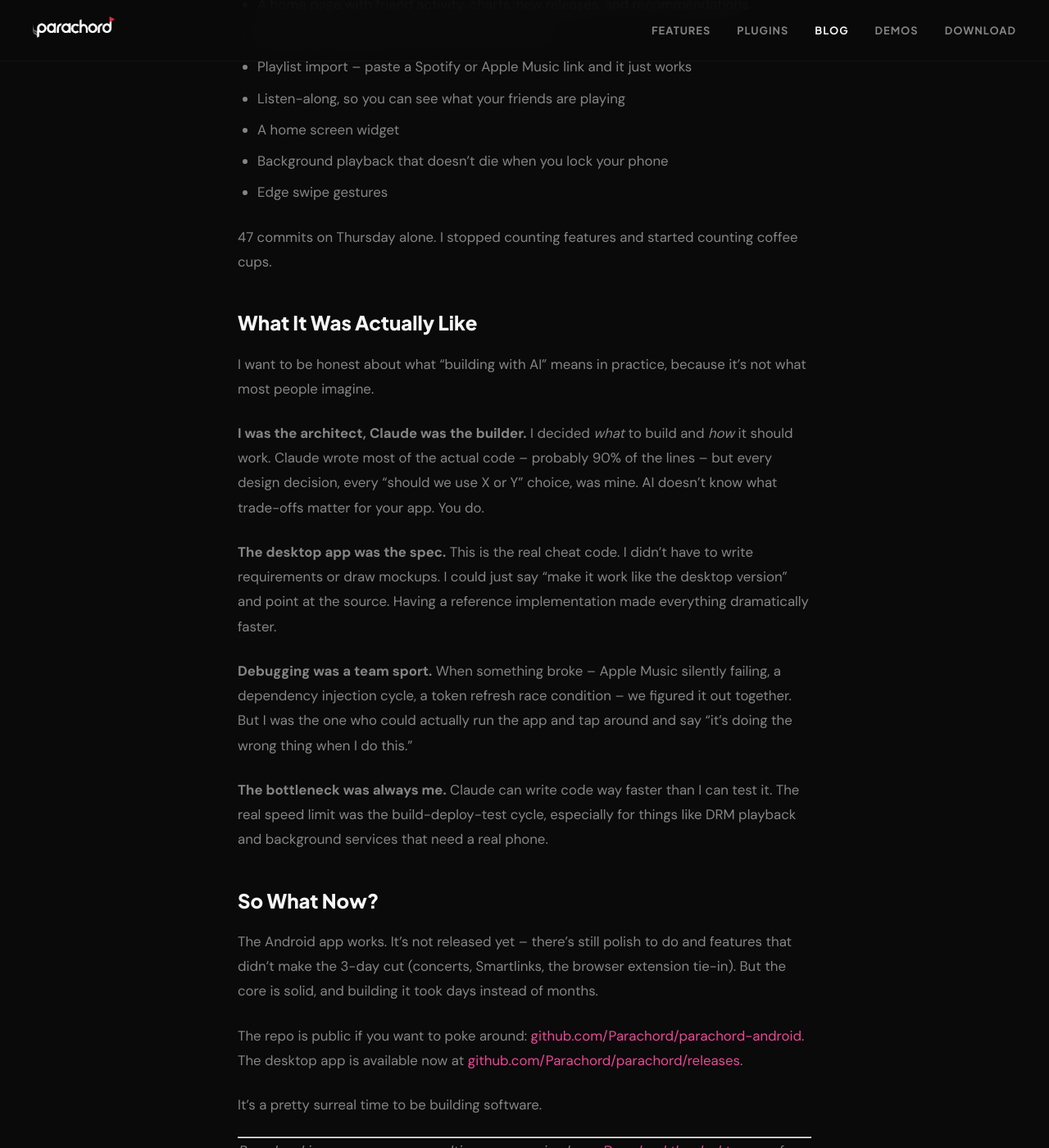
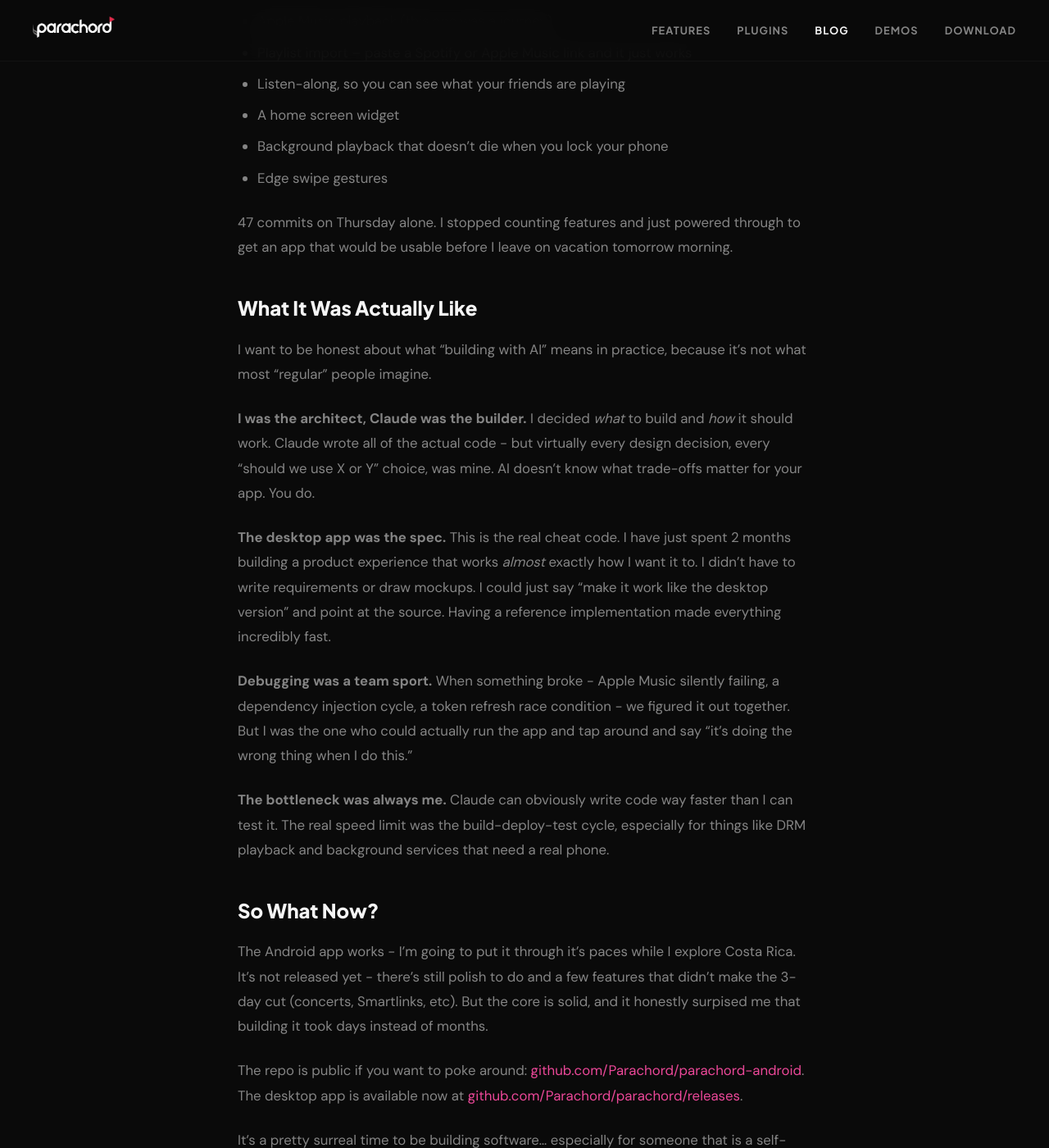
Before and after one commit to Parachord/parachord-website, a Jekyll site: the page built from _posts/2026-03-15-parachord-android-3-days.md, in a window 1280 px wide and 1400 px high, scrolled down 2943 px. Shown: the whole window at 82% size. Built offline with Jekyll 4.4.1, drawn with Linux system fonts in a browser that asks for light colours; some of the changed text lies outside the part shown.

Commit message:
Update 2026-03-15-parachord-android-3-days.md

```diff
--- a/_posts/2026-03-15-parachord-android-3-days.md
+++ b/_posts/2026-03-15-parachord-android-3-days.md
@@ -1,12 +1,12 @@
 ---
 layout: post
-title: "Building Parachord for Android in 3 Days with Claude"
+title: "Building Parachord for Android in 3 Days"
 date: 2026-03-15
 author: "J Herskowitz"
 category: "Technical"
 ---
 
-So last Tuesday I woke up and thought, "I should build an Android app." By Friday, I had one. A real one. With Spotify and Apple Music playback, library sync, scrobbling, friend activity, search, artist pages, playlists, an AI music chat, a home screen widget, and about a hundred other things. 144 commits in 3 days.
+So last Tuesday I woke up and thought, "I should start to scaffold out an Android app." By Friday, I had a full app. A real one. With Spotify and Apple Music playback, library sync, scrobbling, friend activity, search, artist pages, playlists, an AI music chat, a home screen widget, and about a hundred other things. 144 commits in 3 days.
 
 Let me explain how that happened.
 
@@ -16,11 +16,11 @@
 
 For anyone new here -- Parachord is a music player that pulls together all your music sources (Spotify, Apple Music, Bandcamp, SoundCloud, YouTube, local files) into one app. Instead of bouncing between five different players, you get one unified library, one queue, one experience. It's been a desktop app since January, and it's gotten pretty feature-rich: plugins, friend activity, scrobbling, a DJ tool, concert discovery, and more.
 
-The Android version isn't a remote control or a companion app. It's the whole thing, rebuilt natively for Android. And I built it with [Claude](https://claude.ai) as my coding partner.
+The Android version isn't a remote control or a companion app. It's the whole thing, rebuilt natively for Android. And I, like scores of others, built it with [Claude](https://claude.ai) as my coding partner.
 
 ## The Secret Weapon: A Really Good Briefing Doc
 
-Before writing any code, I wrote a [CLAUDE.md](https://github.com/Parachord/parachord-android/blob/main/CLAUDE.md) file -- basically a cheat sheet that Claude reads at the start of every session. It covers how the app works, what the design system looks like, what mistakes to avoid, and how all the pieces fit together. Think of it like onboarding a new developer, except the new developer can write code at 3 AM without complaining.
+Before writing any code, I should have written a [CLAUDE.md](https://github.com/Parachord/parachord-android/blob/main/CLAUDE.md) file -- basically a cheat sheet that Claude reads at the start of every session. It covers how the app works, what the design system looks like, what mistakes to avoid, and how all the pieces fit together. Think of it like onboarding a new developer, except the new developer can write code at 3 AM without complaining. I honestly didn't do that until I got frustrated and asked "why aren't you remembering what I'm telling you?!" - and it gave me the answer.
 
 This turned out to be the single most important thing I did. Without it, every conversation would start with me re-explaining how the resolver system works or why the accent color is purple, not blue. With it, Claude could just... start building.
 
@@ -57,27 +57,27 @@
 - Background playback that doesn't die when you lock your phone
 - Edge swipe gestures
 
-47 commits on Thursday alone. I stopped counting features and started counting coffee cups.
+47 commits on Thursday alone. I stopped counting features and just powered through to get an app that would be usable before I leave on vacation tomorrow morning.
 
 ## What It Was Actually Like
 
-I want to be honest about what "building with AI" means in practice, because it's not what most people imagine.
+I want to be honest about what "building with AI" means in practice, because it's not what most "regular" people imagine.
 
-**I was the architect, Claude was the builder.** I decided *what* to build and *how* it should work. Claude wrote most of the actual code -- probably 90% of the lines -- but every design decision, every "should we use X or Y" choice, was mine. AI doesn't know what trade-offs matter for your app. You do.
+**I was the architect, Claude was the builder.** I decided *what* to build and *how* it should work. Claude wrote all of the actual code - but virtually every design decision, every "should we use X or Y" choice, was mine. AI doesn't know what trade-offs matter for your app. You do.
 
-**The desktop app was the spec.** This is the real cheat code. I didn't have to write requirements or draw mockups. I could just say "make it work like the desktop version" and point at the source. Having a reference implementation made everything dramatically faster.
+**The desktop app was the spec.** This is the real cheat code. I have just spent 2 months building a product experience that works *almost* exactly how I want it to. I didn't have to write requirements or draw mockups. I could just say "make it work like the desktop version" and point at the source. Having a reference implementation made everything incredibly fast.
 
-**Debugging was a team sport.** When something broke -- Apple Music silently failing, a dependency injection cycle, a token refresh race condition -- we figured it out together. But I was the one who could actually run the app and tap around and say "it's doing the wrong thing when I do this."
+**Debugging was a team sport.** When something broke - Apple Music silently failing, a dependency injection cycle, a token refresh race condition - we figured it out together. But I was the one who could actually run the app and tap around and say "it's doing the wrong thing when I do this."
 
-**The bottleneck was always me.** Claude can write code way faster than I can test it. The real speed limit was the build-deploy-test cycle, especially for things like DRM playback and background services that need a real phone.
+**The bottleneck was always me.** Claude can obviously write code way faster than I can test it. The real speed limit was the build-deploy-test cycle, especially for things like DRM playback and background services that need a real phone.
 
 ## So What Now?
 
-The Android app works. It's not released yet -- there's still polish to do and features that didn't make the 3-day cut (concerts, Smartlinks, the browser extension tie-in). But the core is solid, and building it took days instead of months.
+The Android app works - I'm going to put it through it's paces while I explore Costa Rica. It's not released yet - there's still polish to do and a few features that didn't make the 3-day cut (concerts, Smartlinks, etc). But the core is solid, and it honestly surpised me that building it took days instead of months.
 
 The repo is public if you want to poke around: [github.com/Parachord/parachord-android](https://github.com/Parachord/parachord-android). The desktop app is available now at [github.com/Parachord/parachord/releases](https://github.com/Parachord/parachord/releases).
 
-It's a pretty surreal time to be building software.
+It's a pretty surreal time to be building software... especially for someone that is a self-proclaimed "product guy, not a developer".
 
 ---
 
```
Also changed, not shown: other parts of _posts/2026-03-15-parachord-android-3-days.md (+1 -1 lines).
